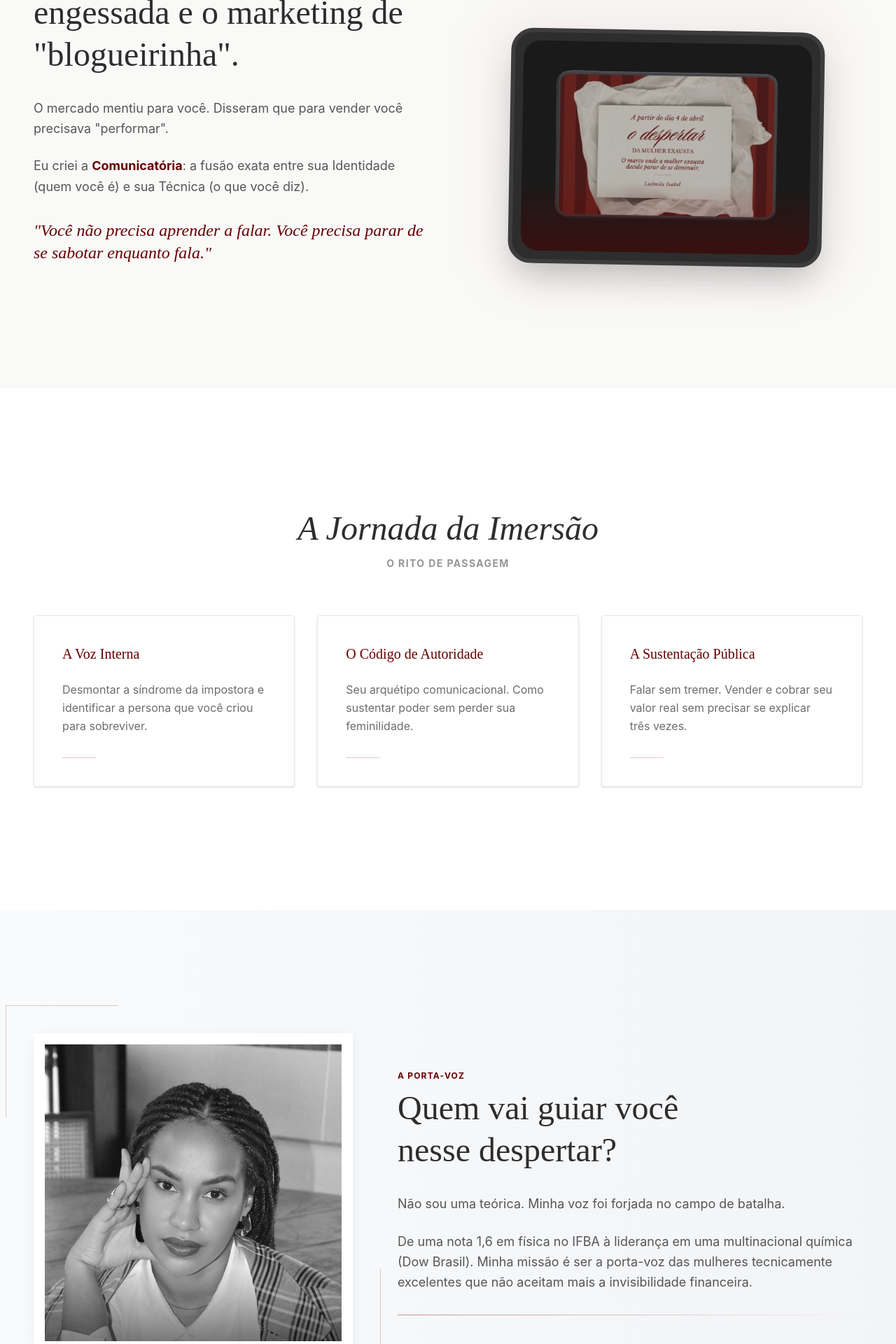
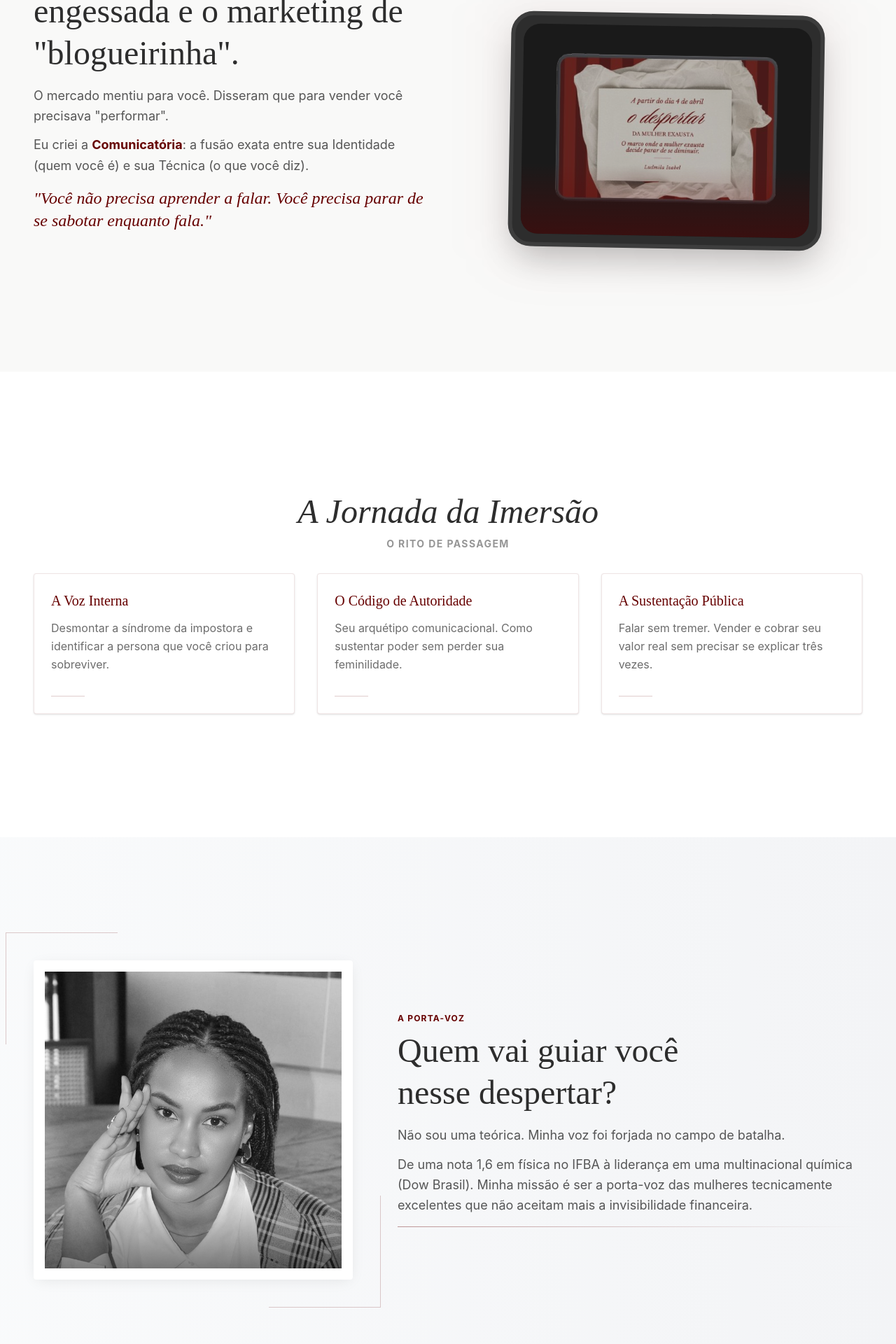
Before and after one commit to ZeferLAB/LP_Izabel_Marco, a React (Vite) app: page / in a window 1280 px wide. Shown: the part 1920-3840 px from the top of the page at 70% size. Built offline with nearby package versions, Linux system fonts and the light colour scheme.

Commit message:
Ajuste de espacamentos internos: Manifesto, Mechanism, EventJourney, SpeakerBio

```diff
--- a/src/components/EventJourney.jsx
+++ b/src/components/EventJourney.jsx
@@ -24,7 +24,7 @@ export default function EventJourney() {
                     whileInView={{ opacity: 1, y: 0 }}
                     transition={{ duration: 0.8 }}
                     viewport={{ once: true }}
-                    className="text-center mb-16 space-y-4"
+                    className="text-center mb-8 space-y-3"
                 >
                     <h2 className="text-3xl lg:text-5xl text-softblack font-serif italic">A Jornada da Imersão</h2>
                     <p className="text-softblack/50 text-sm uppercase tracking-widest font-bold">O Rito de Passagem</p>
@@ -38,9 +38,9 @@ export default function EventJourney() {
                             whileInView={{ opacity: 1, y: 0 }}
                             transition={{ duration: 0.6, delay: idx * 0.2 }}
                             viewport={{ once: true }}
-                            className="bg-white p-10 border border-vinho/10 rounded-sm shadow-sm hover:-translate-y-2 hover:shadow-luxury hover:border-vinho/30 transition-all duration-500 group"
+                            className="bg-white p-6 border border-vinho/10 rounded-sm shadow-sm hover:-translate-y-2 hover:shadow-luxury hover:border-vinho/30 transition-all duration-500 group"
                         >
-                            <h3 className="text-xl text-vinho font-serif mb-6 group-hover:italic transition-all">
+                            <h3 className="text-xl text-vinho font-serif mb-3 group-hover:italic transition-all">
                                 {card.title}
                             </h3>
                             <p className="text-softblack/70 leading-relaxed">
--- a/src/components/Manifesto.jsx
+++ b/src/components/Manifesto.jsx
@@ -83,7 +83,7 @@ export default function Manifesto() {
                     whileInView={{ opacity: 1, scale: 1 }}
                     transition={{ duration: 0.8 }}
                     viewport={{ once: true }}
-                    className="pt-10"
+                    className="pt-4"
                 >
                     <blockquote className="text-2xl lg:text-3xl text-vinho italic font-serif leading-snug">
                         "Você não está cansada de trabalhar. Você está cansada de performar um personagem e de se diminuir para caber nos lugares."
--- a/src/components/Mechanism.jsx
+++ b/src/components/Mechanism.jsx
@@ -10,7 +10,7 @@ export default function Mechanism() {
 
     return (
         <section className="bg-[#F9F9F8] py-12 lg:py-20 px-6 overflow-hidden">
-            <div className="section-container grid grid-cols-1 lg:grid-cols-2 gap-16 items-center">
+            <div className="section-container grid grid-cols-1 lg:grid-cols-2 gap-8 lg:gap-16 items-center">
 
                 {/* Coluna Esquerda: Texto */}
                 <motion.div
@@ -18,13 +18,13 @@ export default function Mechanism() {
                     whileInView={{ opacity: 1, x: 0 }}
                     transition={{ duration: 0.8 }}
                     viewport={{ once: true }}
-                    className="space-y-8"
+                    className="space-y-4"
                 >
                     <h2 className="text-3xl lg:text-5xl text-softblack font-serif leading-tight">
                         Esqueça a oratória engessada e o marketing de "blogueirinha".
                     </h2>
 
-                    <div className="space-y-6 text-lg text-softblack/80 leading-relaxed">
+                    <div className="space-y-3 text-lg text-softblack/80 leading-relaxed">
                         <p>
                             O mercado mentiu para você. Disseram que para vender você precisava "performar".
                         </p>
--- a/src/components/SpeakerBio.jsx
+++ b/src/components/SpeakerBio.jsx
@@ -3,7 +3,7 @@ import { motion } from 'framer-motion';
 export default function SpeakerBio() {
     return (
         <section className="bg-gradient-to-r from-gray-50 to-gray-100 py-12 lg:py-20 px-6 relative overflow-hidden">
-            <div className="section-container grid grid-cols-1 lg:grid-cols-12 gap-16 items-center">
+            <div className="section-container grid grid-cols-1 lg:grid-cols-12 gap-8 lg:gap-16 items-center">
 
                 {/* Imagem (Esquerda): Placeholder B&W */}
                 <motion.div
@@ -35,7 +35,7 @@ export default function SpeakerBio() {
                     whileInView={{ opacity: 1, x: 0 }}
                     transition={{ duration: 0.8 }}
                     viewport={{ once: true }}
-                    className="lg:col-span-7 space-y-8"
+                    className="lg:col-span-7 space-y-4"
                 >
                     <div className="space-y-2">
                         <p className="text-vinho font-bold tracking-widest text-xs uppercase">A Porta-Voz</p>
@@ -44,7 +44,7 @@ export default function SpeakerBio() {
                         </h2>
                     </div>
 
-                    <div className="space-y-6 text-lg text-softblack/80 leading-relaxed font-sans">
+                    <div className="space-y-3 text-lg text-softblack/80 leading-relaxed font-sans">
                         <p>
                             Não sou uma teórica. Minha voz foi forjada no campo de batalha.
                         </p>
```
